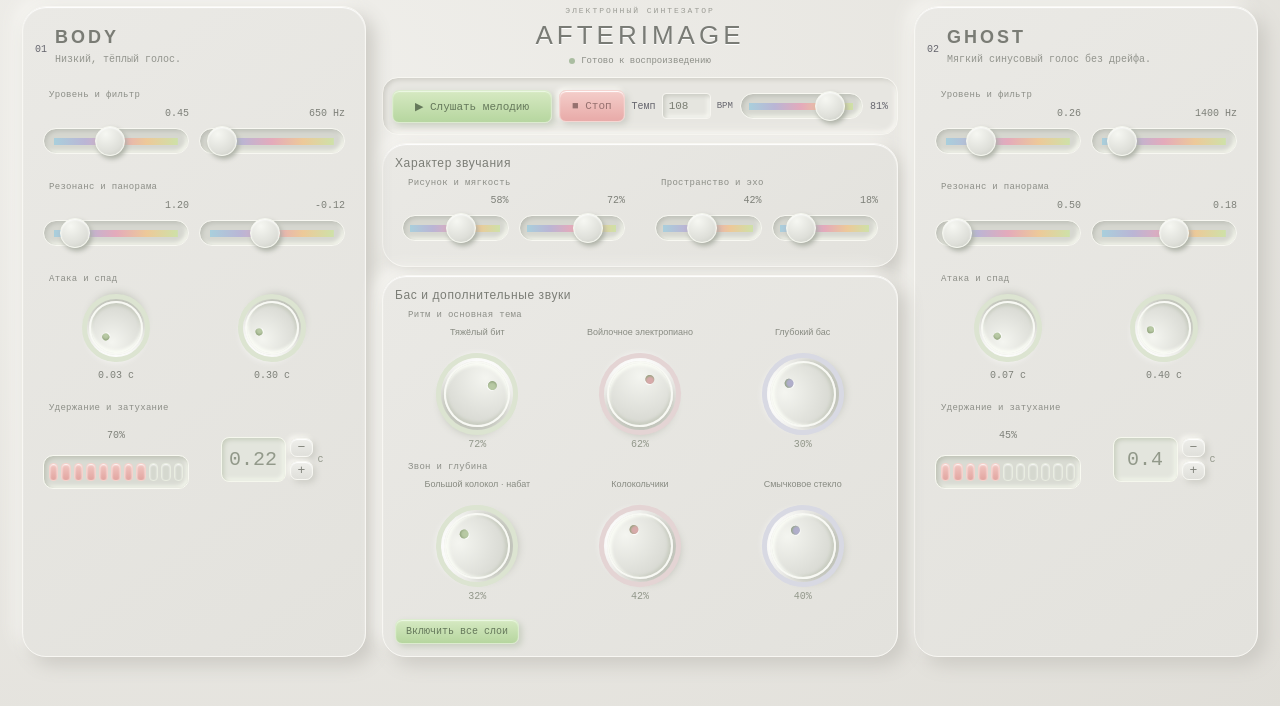
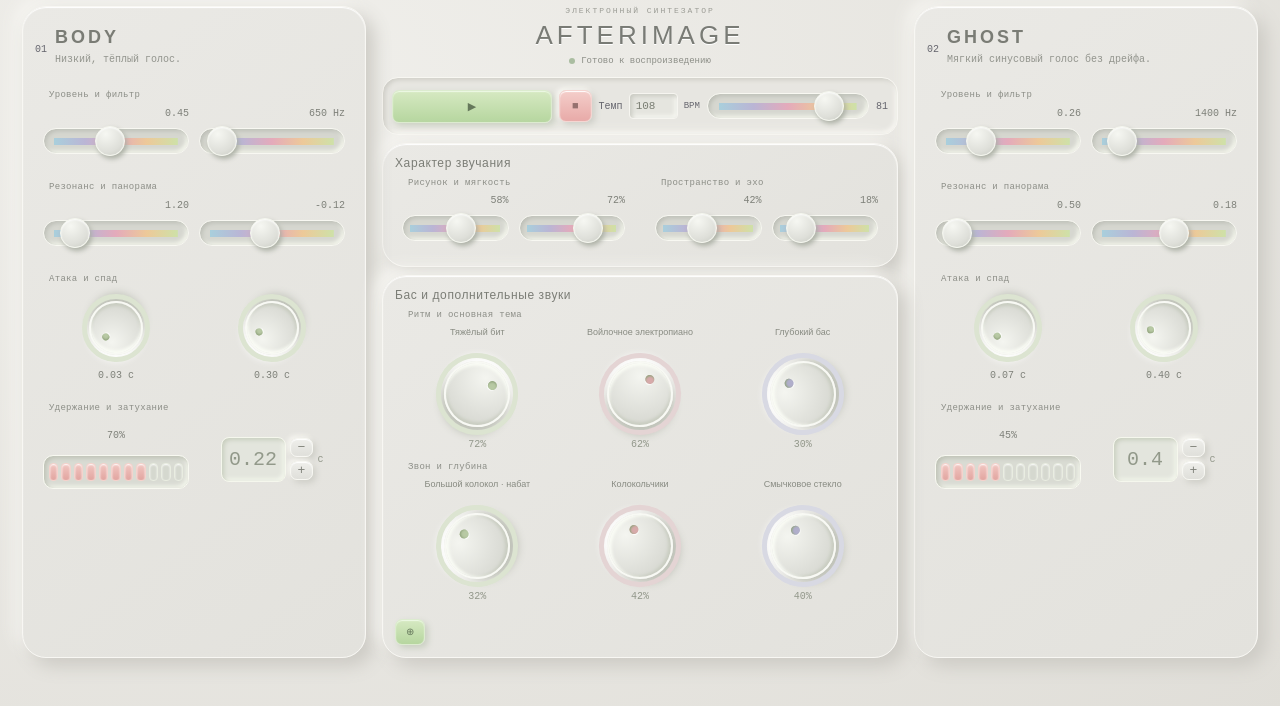
Before and after one commit to polinasergeenkova2007-crypto/origin-music-studio, a React (Vite) app: page / in a window 1280 px wide. Shown: the top 706 px of the page. Built offline with nearby package versions, Linux system fonts and the light colour scheme.

Commit message:
Simplify studio layout and animate live audio bars

```diff
--- a/src/App.tsx
+++ b/src/App.tsx
@@ -84,11 +84,11 @@ export default function App() {
         </span>
       </section>
       <section className="transport">
-        <button className="play" disabled={starting} onClick={play}>
-          {playing ? "■ Остановить мелодию" : "▶ Слушать мелодию"}
+        <button className="play" aria-label={playing ? "Остановить мелодию" : "Слушать мелодию"} disabled={starting} onClick={play}>
+          {playing ? "■" : "▶"}
         </button>
-        <button className="stop" onClick={stop}>
-          ■ Стоп
+        <button className="stop" aria-label="Стоп" onClick={stop}>
+          ■
         </button>
         <label className="tempo">
           Темп{" "}
@@ -142,7 +142,7 @@ export default function App() {
               engine.current.setVolume(+e.target.value);
             }}
           />
-          <output>{Math.round((volume / 0.8) * 100)}%</output>
+          <output>{Math.round((volume / 0.8) * 100)}</output>
         </label>
       </section>
       {error && (
@@ -222,6 +222,7 @@ export default function App() {
         </ControlGroups>
         <button
           className="all-layers"
+          aria-label="Включить все слои"
           onClick={() =>
             changeMelody({
               ...melody,
@@ -241,7 +242,7 @@ export default function App() {
             })
           }
         >
-          Включить все слои
+          ⊕
         </button>
       </section>
     </main>
```
